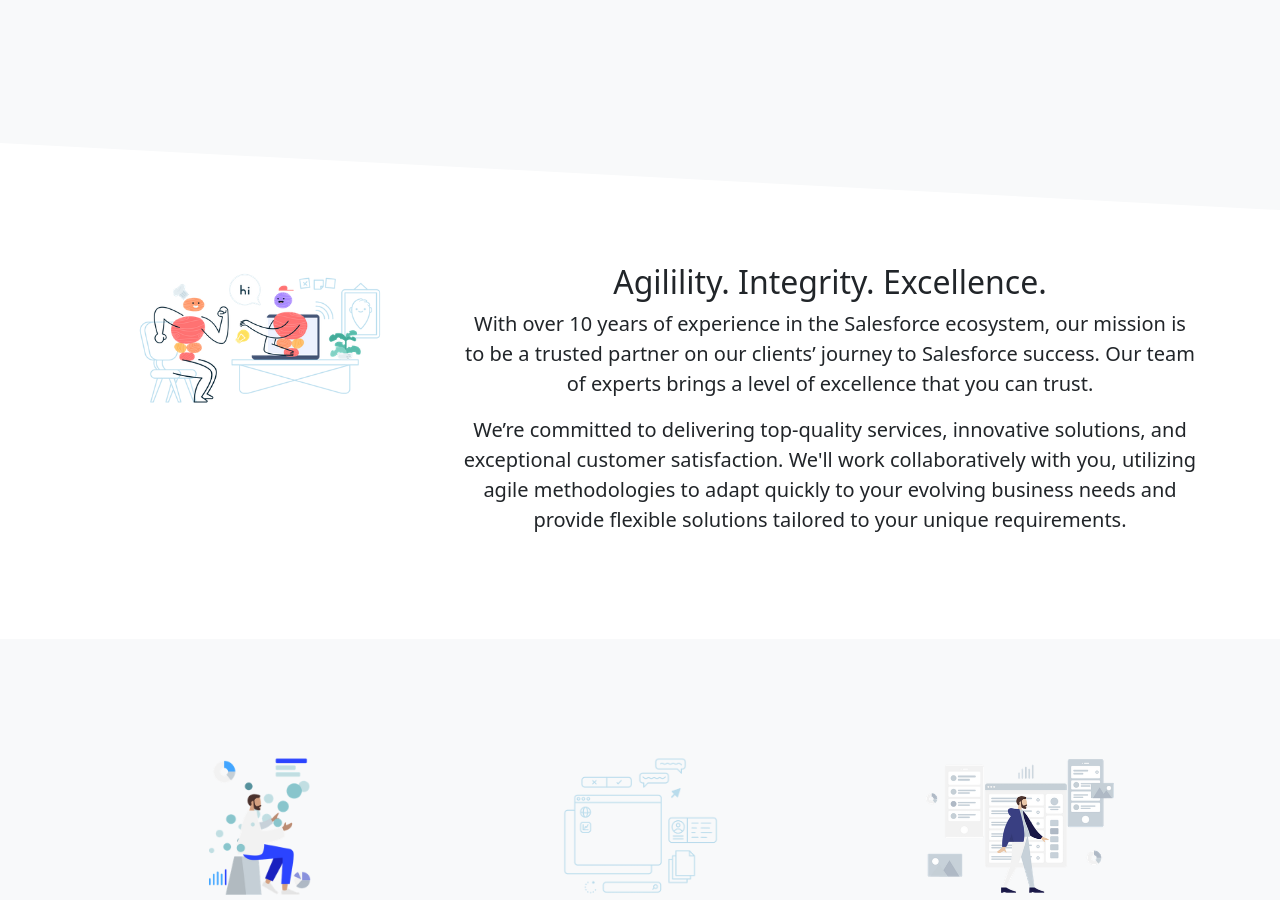
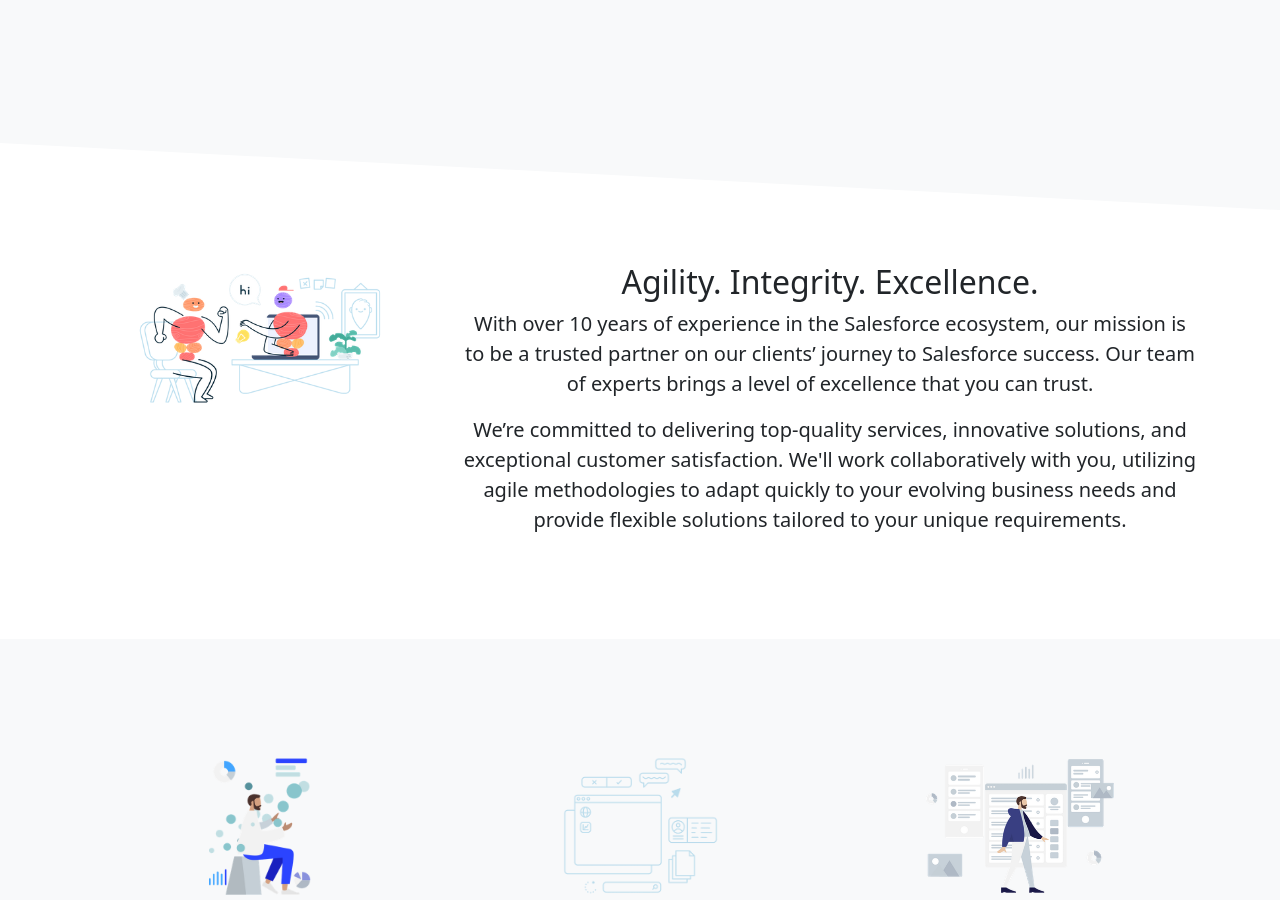
Before and after one commit to Duelfer-Solutions/duelfer-solutions.github.io, a Jekyll site: the page index.html, which Jekyll copies as it is, in a window 1280 px wide and 900 px high, scrolled down 458 px. Built offline with Jekyll 4.4.1, drawn with Linux system fonts in a browser that asks for light colours; some of the changed text lies outside the part shown.

Commit message:
fixes a couple of typos

```diff
--- a/index.html
+++ b/index.html
@@ -65,7 +65,7 @@
                         <img src="/assets/img/pebble-people.png" height="150px"/>
                     </div>
                     <div class="col-lg-8 mx-auto col-sm-6">
-                        <h2>Agilility. Integrity. Excellence.</h2>
+                        <h2>Agility. Integrity. Excellence.</h2>
                         <p class="lead mb-3">With over 10 years of experience in the Salesforce ecosystem, our mission is to be a trusted partner on our clients’ journey to Salesforce success. Our team of experts brings a level of excellence that you can trust.</p>
                         <p class="lead mb-3">We’re committed to delivering top-quality services, innovative solutions, and exceptional customer satisfaction. We'll work collaboratively with you, utilizing agile methodologies to adapt quickly to your evolving business needs and provide flexible solutions tailored to your unique requirements.</p>
                     </div>
@@ -78,7 +78,7 @@
                     <div class="col-lg-4">
                         <div class="text-center">
                             <img height="150px" src="/assets/img/humans-graph.png" alt="Salesforce">
-                            <h3 class="pt-1">Mulit-cloud Salesforce Implementations</h3>
+                            <h3 class="pt-1">Multi-cloud Salesforce Implementations</h3>
                         </div>
                         <div class="service-text px-3">
                             <p>We have successfully worked with a wide range of clouds, including Sales Cloud, Service Cloud, Net Zero Cloud, NPSP (Nonprofit Success Pack), and Marketing Cloud. Our experience spans across these clouds, enabling us to deliver comprehensive solutions that address your sales, service, sustainability, nonprofit, and marketing needs.</p>
```
